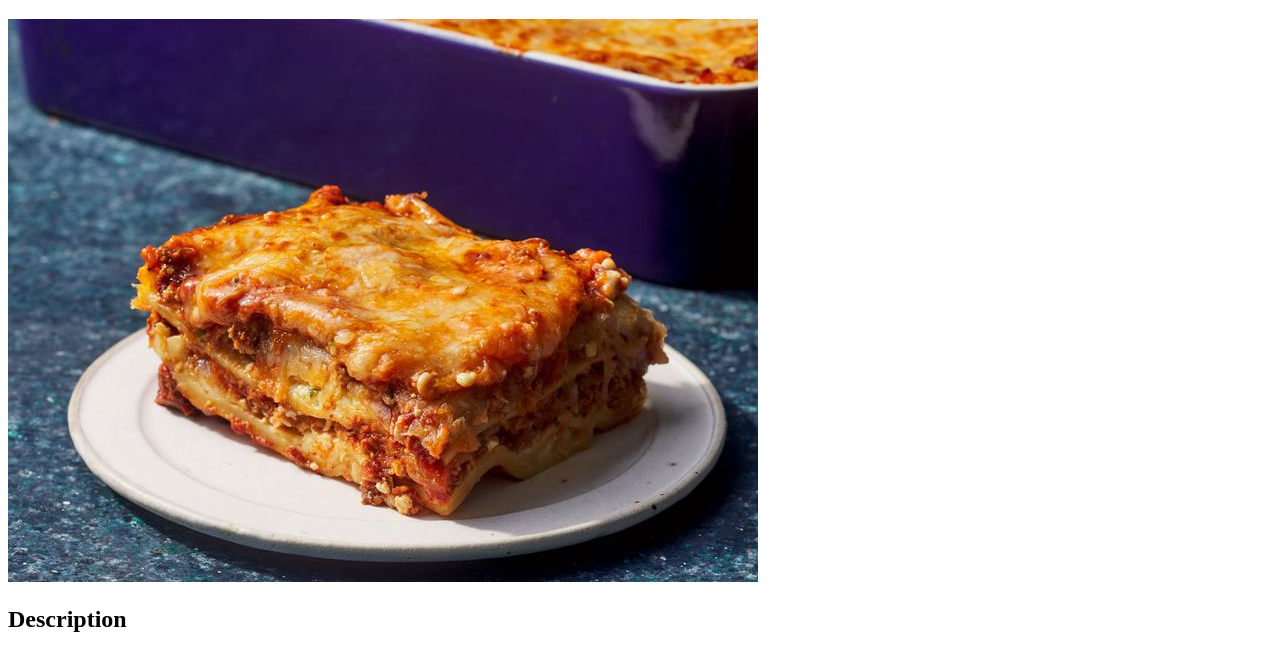
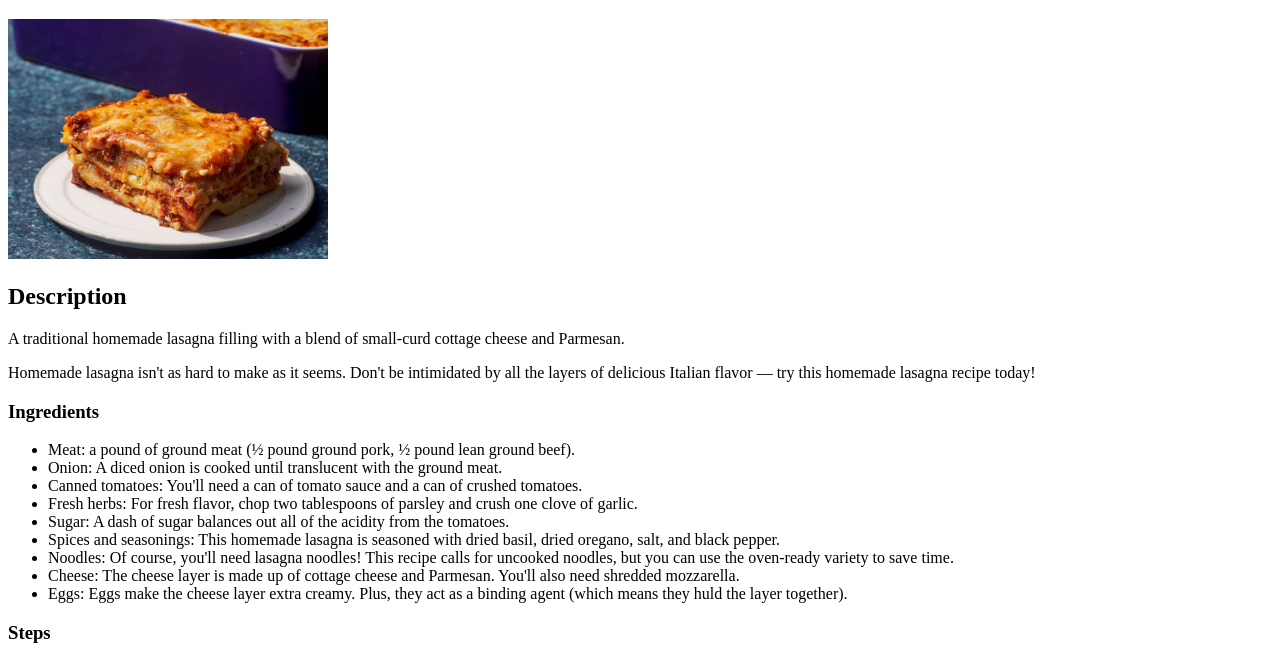
Before and after one commit to ai4matt/odin-recipes, a plain HTML site: page recipes/lasagna.html in a window 1280 px wide. Shown: the part 87-737 px from the top of the page. Drawn offline with Linux system fonts and the light colour scheme.

Commit message:
Add width to img tag

```diff
--- a/recipes/lasagna.html
+++ b/recipes/lasagna.html
@@ -10,7 +10,7 @@
 <body>
     <a href="../index.html">Home</a>
     <h1>Lasagna</h1>
-    <img src="../images/lasagna.jpg">
+    <img src="../images/lasagna.jpg" width="320">
     <h2>Description</h2>
     <p>A traditional homemade lasagna filling with a blend of small-curd cottage cheese and Parmesan.</p>
     <p>Homemade lasagna isn't as hard to make as it seems. Don't be intimidated by all the layers of delicious Italian
```
